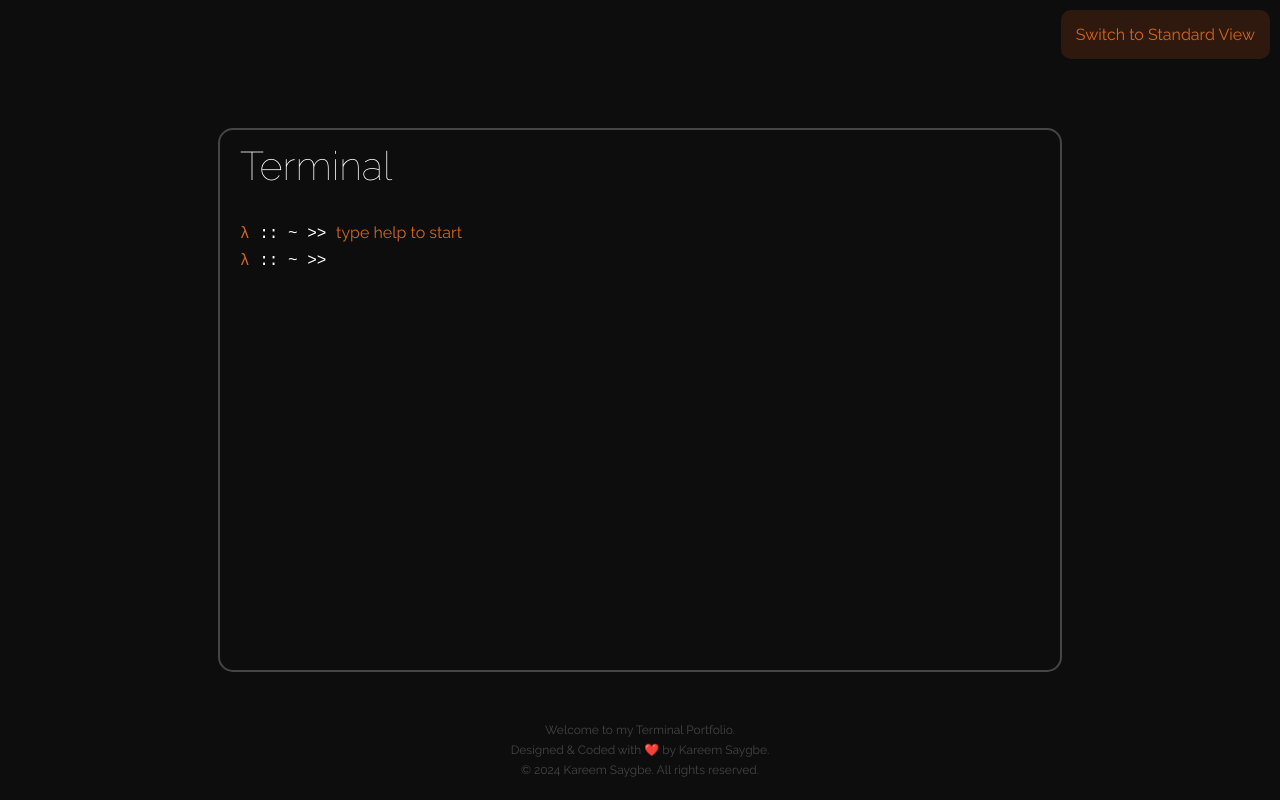
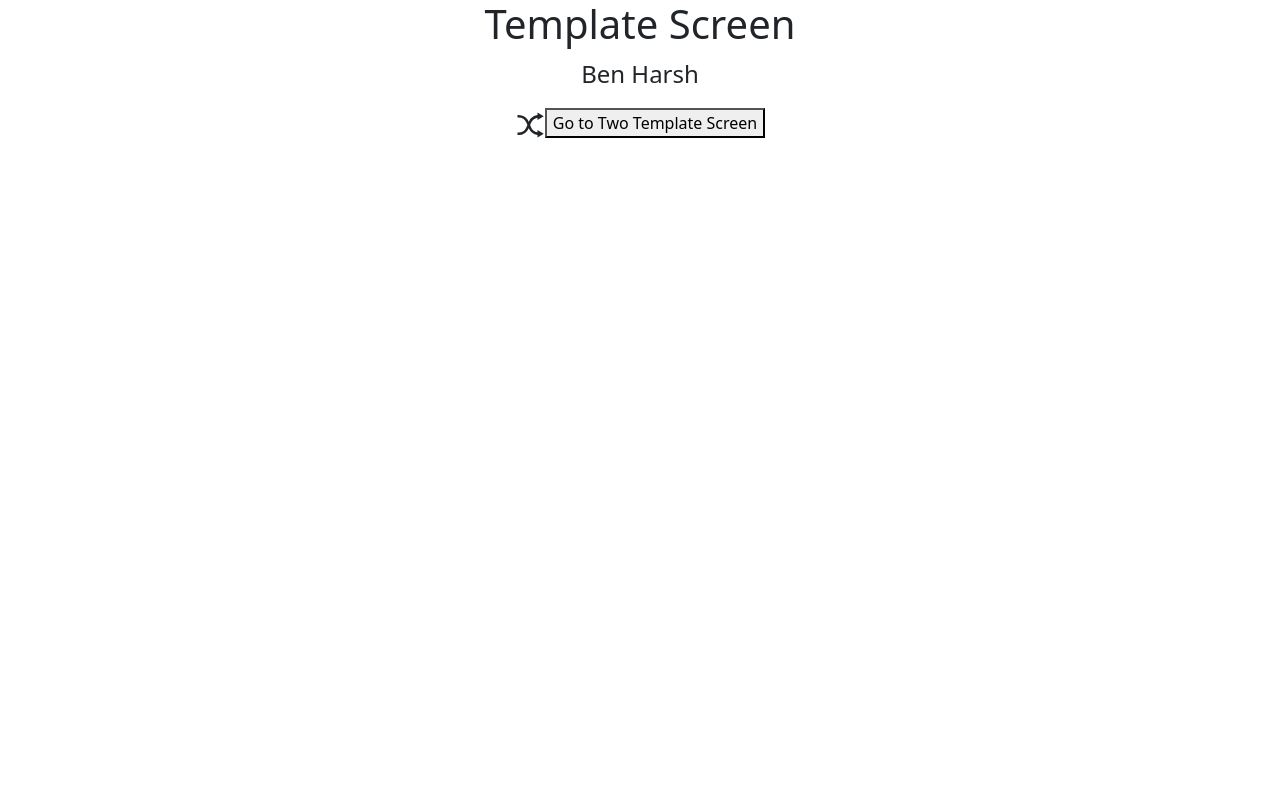
Before and after one commit to vintvgx/Portfolio, a React (Create React App) app: page / in a window 1280 px wide. Built offline with nearby package versions, Linux system fonts and the light colour scheme.

Commit message:
v4 initial commit

```diff
--- a/package.json
+++ b/package.json
@@ -10,13 +10,14 @@
     "@types/node": "^16.18.57",
     "@types/react": "^18.2.25",
     "@types/react-dom": "^18.2.10",
-    "bootstrap": "^5.3.2",
+    "bootstrap": "^5.3.3",
     "firebase": "^10.5.0",
     "react": "^18.2.0",
+    "react-bootstrap": "^2.10.1",
     "react-confetti": "^6.1.0",
     "react-dom": "^18.2.0",
     "react-ga": "^3.3.1",
-    "react-icons": "^4.11.0",
+    "react-icons": "^4.12.0",
     "react-router-dom": "^6.16.0",
     "react-scripts": "5.0.1",
     "typescript": "^4.9.5",
--- a/src/App.tsx
+++ b/src/App.tsx
@@ -4,6 +4,9 @@ import "./App.css";
 import Home from "./views/Home/Home";
 import Terminal from "./views/Terminal/Terminal";
 import ReactGA from "react-ga";
+import "bootstrap/dist/css/bootstrap.min.css";
+import TemplateScreen from "./views/4.0/Template";
+import TwoTemplateScreen from "./views/4.0/TwoTemplateScreen";
 
 ReactGA.initialize("G-DH38G3QNMP");
 
@@ -21,8 +24,10 @@ const App: React.FC = () => {
       <BrowserRouter>
         <TrackPageView /> {/* Call TrackPageView to track page views */}
         <Routes>
-          <Route path="/" element={<Terminal />} />
-          <Route path="/*" element={<Home />} />
+          <Route path="/" element={<TemplateScreen />} />
+          <Route path="/two-template" element={<TwoTemplateScreen />} />
+          {/* <Route path="/" element={<Terminal />} />
+          <Route path="/*" element={<Home />} /> */}
         </Routes>
       </BrowserRouter>
     </div>
--- /dev/null
+++ b/src/views/4.0/IconWithPreview.css
@@ -0,0 +1,30 @@
+.icon-container {
+    position: relative;
+    display: inline-block;
+  }
+
+  .preview-container {
+    /* position: absolute;
+    top: 100%; */
+    left: 0;
+    width: 100%;
+    height: 100%;
+    background-color: white;
+    border: 1px solid #ccc;
+    border-radius: 5px;
+    box-shadow: 0 0 5px rgba(0,0,0,0.3);
+    opacity: 1;
+    visibility: visible;
+    transition: opacity 0.3s ease, visibility 0.3s ease;
+    z-index: 9999;
+  }
+
+  .icon-container:hover .preview-container {
+    opacity: 1;
+    visibility: visible;
+  }
+
+  .icon-container:not(:hover) .preview-container {
+    opacity: 0;
+    visibility: hidden;
+  }
--- /dev/null
+++ b/src/views/4.0/IconWithPreview.tsx
@@ -0,0 +1,38 @@
+import React, { useState } from "react";
+import { IconType } from "react-icons/lib";
+import { OverlayTrigger, Tooltip } from "react-bootstrap";
+import "./IconWithPreview.css";
+
+interface IconWithPreviewProps {
+  icon: IconType; // Icon component from react-icons
+  preview: React.ReactNode; // Preview component to be shown on hover
+  tooltipText: string; // Tooltip text to be displayed on hover
+}
+
+const IconWithPreview: React.FC<IconWithPreviewProps> = ({
+  icon: Icon,
+  preview,
+  tooltipText,
+}) => {
+  const [showPreview, setShowPreview] = useState(false);
+
+  const togglePreview = () => {
+    setShowPreview(!showPreview);
+  };
+
+  return (
+    <OverlayTrigger
+      placement="top"
+      overlay={<Tooltip id="icon-tooltip">{tooltipText}</Tooltip>}>
+      <div
+        className="icon-container"
+        onMouseEnter={togglePreview}
+        onMouseLeave={togglePreview}>
+        <Icon size={30} />
+        {showPreview && <div className="preview-container">{preview}</div>}
+      </div>
+    </OverlayTrigger>
+  );
+};
+
+export default IconWithPreview;
--- /dev/null
+++ b/src/views/4.0/Template.tsx
@@ -0,0 +1,32 @@
+// TemplateScreen.tsx
+import React from "react";
+import { useNavigate } from "react-router-dom";
+import IconWithPreview from "./IconWithPreview";
+import { RiShuffleLine } from "react-icons/ri";
+import { IconType } from "react-icons";
+import TwoTemplateScreen from "./TwoTemplateScreen";
+
+const TemplateScreen: React.FC = () => {
+  const navigate = useNavigate();
+
+  const icon: IconType = () => <RiShuffleLine size={30} />;
+
+  const navigateToTwoTemplate = () => {
+    navigate("/two-template");
+  };
+
+  return (
+    <div>
+      <h1>Template Screen</h1>
+      <p>Ben Harsh</p>
+      <IconWithPreview
+        icon={icon}
+        tooltipText="Preview Two Template Screen"
+        preview={<TwoTemplateScreen />} // Preview of Two Template Screen
+      />
+      <button onClick={navigateToTwoTemplate}>Go to Two Template Screen</button>
+    </div>
+  );
+};
+
+export default TemplateScreen;
--- /dev/null
+++ b/src/views/4.0/TwoTemplateScreen.tsx
@@ -0,0 +1,11 @@
+import React from "react";
+
+const TwoTemplateScreen: React.FC = () => {
+  return (
+    <div>
+      <h1>TWO TEMPLATE</h1>
+    </div>
+  );
+};
+
+export default TwoTemplateScreen;
```
Also changed, not shown: 1 other file (tests, documents, lock files or other folders).
